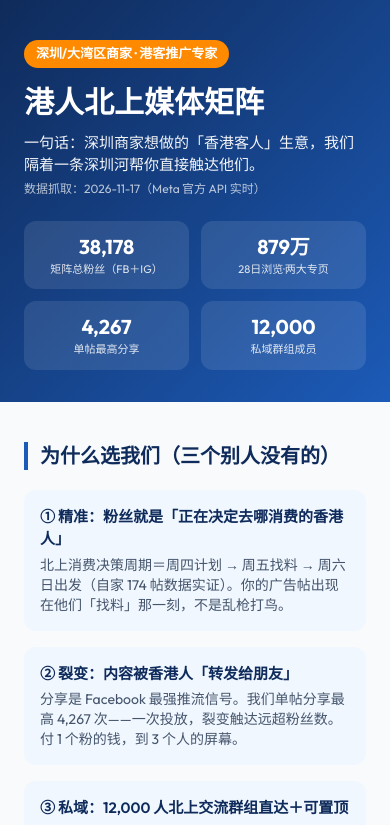
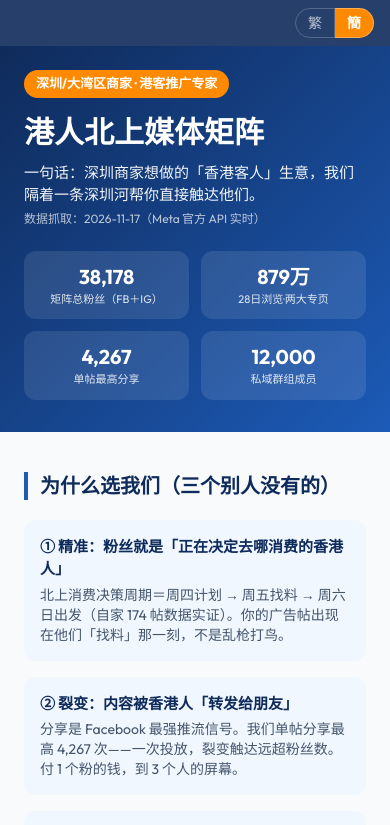
Before and after one commit to zzzzzerozzzz/podcast-web, a Next.js app: page / in a window 390 px wide. Shown: the top 825 px of the page. Built offline with nearby package versions, Linux system fonts and the light colour scheme.

Commit message:
加繁簡一鍵切換（頂部sticky掣＋localStorage記憶＋自動偵測zh-HK/TW預設繁體）

```diff
--- a/app/page.tsx
+++ b/app/page.tsx
@@ -1,13 +1,129 @@
+"use client";
+
 /* eslint-disable @next/next/no-img-element */
 
-const stats = [
+import { useEffect, useState } from "react";
+
+type Lang = "hk" | "cn";
+
+const T = {
+  hk: {
+    badge: "深圳/大灣區商家 · 港客推廣專家",
+    h1: "港人北上媒體矩陣",
+    tagline: "一句話：深圳商家想做嘅「香港客人」生意，我哋隔住一條深圳河幫你直接觸達佢哋。",
+    dateNote: "數據抓取：2026-11-17（Meta 官方 API 實時）",
+    stats: [
+      { value: "38,178", label: "矩陣總粉絲（FB＋IG）" },
+      { value: "879萬", label: "28日瀏覽·兩大專頁" },
+      { value: "4,267", label: "單帖最高分享" },
+      { value: "12,000", label: "私域群組成員" },
+    ],
+    sellingTitle: "點解揀我哋（三個別人冇嘅）",
+    points: [
+      {
+        title: "① 精準：粉絲就係「正在決定去邊消費嘅香港人」",
+        body: "北上消費決策週期＝週四計劃 → 週五搵料 → 週六日出發（自家 174 帖數據實證）。你嘅廣告帖出現喺佢哋「搵料」嗰一刻，唔係亂槍打鳥。",
+      },
+      {
+        title: "② 裂變：內容被香港人「轉發俾朋友」",
+        body: "分享係 Facebook 最強推流訊號。我哋單帖分享最高 4,267 次——一次投放，裂變觸及遠超粉絲數。俾 1 個粉嘅錢，到 3 個人嘅屏幕。",
+      },
+      {
+        title: "③ 私域：12,000 人北上交流群組直達＋可置頂",
+        body: "專頁帖之外，群組帖直達 12,000 個活躍問「去邊食去邊玩」嘅香港人，可置頂 7-14 日持續曝光——呢個係廣告投放買唔到嘅。",
+      },
+    ],
+    dashTitle: "後台實錄：28 天增長（兩大專頁官方數據）",
+    dashes: [
+      { name: "大灣區北上攻略情報站 · 12,094 追蹤" },
+      { name: "深圳美食住宿｜港人北上攻略 · 7,135 追蹤" },
+    ],
+    dashNumLabels: [
+      { v: "465萬", l: "瀏覽（28日）↑160%" },
+      { v: "147,595", l: "互動 ↑56%" },
+      { v: "+7,497", l: "新追蹤 ↑233%" },
+    ],
+    dashNumLabels2: [
+      { v: "414萬", l: "瀏覽（28日）↑293%" },
+      { v: "154,612", l: "互動 ↑233%" },
+      { v: "+6,330", l: "新追蹤 ↑708%" },
+    ],
+    dashSum:
+      "兩頁合計：28 天 879 萬瀏覽、30.2 萬次互動、新增 13,827 追蹤——日均 31 萬曝光嘅高速增長流量池，你嘅廣告帖進入嘅唔係死水一潭。",
+    caseTitle: "實績案例：深圳灣展覽推廣",
+    caseName: "史前星球恐龍展（深圳灣萬象城 BASE）· 2026-09",
+    caseNums: [
+      { v: "13,186", l: "觀看（2日）" },
+      { v: "85", l: "條留言查詢" },
+      { v: "1.3×", l: "觀看 ÷ 粉絲數" },
+    ],
+    caseBody:
+      "單條推廣帖帶動大量「點去/幾多錢」私訊查詢，全部引導至場館資訊同港人交通路線（福田/羅湖→11號線後海站）。觀看數超粉絲數＝平台演算法額外推流。",
+    topTitle: "近30日代表作（真實數據）",
+    topPosts: [
+      { name: "深圳科技地標帖", likes: 2640, shares: 4267 },
+      { name: "廣州北京路帖", likes: 2047, shares: 3026 },
+      { name: "深圳森林商場帖", likes: 854, shares: 214 },
+      { name: "地鐵6號線帖", likes: 772, shares: 94 },
+      { name: "鹽田一日遊帖", likes: 593, shares: 97 },
+    ],
+    likeWord: "讚",
+    shareWord: "分享（裂變觸及）",
+    lineupTitle: "媒體陣容",
+    lineupHead: ["媒體", "粉絲", "定位"],
+    lineup: [
+      { name: "大灣區北上攻略情報站", fans: "12,094", note: "大灣區食玩買攻略＋影片" },
+      { name: "廣東美食旅遊攻略", fans: "10,469", note: "廣東省美食旅遊（12/25 恢復全量）" },
+      { name: "深圳美食住宿｜港人北上攻略", fans: "7,135", note: "深圳食住買專頁（28日 +708% 增長中）" },
+      { name: "FB群組·深圳食玩買｜廣州美食｜港人北上交流", fans: "約12,000", note: "私域直達＋置頂" },
+      { name: "IG @cantonesefoodtravelguide", fans: "4,775", note: "廣東/深圳影片同步（兩個月 +36%）" },
+      { name: "IG @chinatravelhack", fans: "3,705", note: "中國旅遊影片同步（兩個月 +24%）" },
+    ],
+    priceTitle: "合作方案（HK$）",
+    singleTitle: "單項",
+    priceWord: "價",
+    singles: [
+      ["專頁圖文帖（1專頁1帖）", "$500-800"],
+      ["專頁影片帖 Reel（60-90s 配音字幕）", "$800-1,500"],
+      ["探店合作（商家出餐/門票）", "互惠＋$300-600"],
+      ["群組情報帖（12,000成員直達）", "$300-800"],
+      ["群組置頂 7日／14日", "+$600／+$1,000"],
+      ["IG 同步加購", "+$200/帖"],
+    ],
+    packages: [
+      { tag: "🔥 首單體驗", name: "$688 體驗組", body: "專頁圖文 1 帖＋群組情報帖 1 帖（原價約 $900，先試效果）" },
+      { tag: "🎯 週末爆點", name: "$1,880", body: "週四/五黃金檔 2 條影片＋群組置頂 3 日（卡準「週五搵料」決策點）" },
+      { tag: "🚀 全矩陣", name: "$2,800", body: "3 專頁＋IG＋群組置頂 7 日（單買 $3,500+）" },
+      { tag: "📅 包月檔", name: "$3,880/月", body: "每月 2 影片＋2 圖文＋群組 4 帖＋黃金檔優先（3 個月起）" },
+    ],
+    addons:
+      "加購：素材授權 +30-50%｜留言關鍵字→私訊導流 +$150（避 FB 外鏈新政）｜簡體版內容 +$100。對比參考：香港 FB 付費廣告 CPM 約 HK$30-150 另加代理費 12-20%。",
+    whyTitle: "值得投放嘅四個理由",
+    why: [
+      "北上決策週期＝週四計劃→週五搵料→週六日行動，廣告帖黃金檔對位",
+      "單帖分享 1,000-4,267，裂變觸及遠超粉絲數",
+      "香港 FB 付費廣告 CPM 約 HK$30-150 另加代理費 12-20%——原生內容帖自帶信任＋精準北上客",
+      "AI 生產線＋真人編輯，30 日 92 帖穩定產能",
+    ],
+    ctaLine: "WhatsApp 即時查詢 · 24 小時內回覆",
+    ctaContact: "【聯絡人／電話待補】｜香港團隊 · 繁簡雙語 · 服務深圳/大灣區商家＋香港品牌",
+    ctaBtn: "WhatsApp 查詢合作",
+    footer:
+      "條款：出稿 7 日內；初稿商家預審一次；合作帖按 Meta 政策標註「付費合作」。數據截至 2026-11-17，報價可議。",
+  },
+  cn: {
+    badge: "深圳/大湾区商家 · 港客推广专家",
+    h1: "港人北上媒体矩阵",
+    tagline: "一句话：深圳商家想做的「香港客人」生意，我们隔着一条深圳河帮你直接触达他们。",
+    dateNote: "数据抓取：2026-11-17（Meta 官方 API 实时）",
+    stats: [
       { value: "38,178", label: "矩阵总粉丝（FB＋IG）" },
       { value: "879万", label: "28日浏览·两大专页" },
       { value: "4,267", label: "单帖最高分享" },
       { value: "12,000", label: "私域群组成员" },
-];
-
-const sellingPoints = [
+    ],
+    sellingTitle: "为什么选我们（三个别人没有的）",
+    points: [
       {
         title: "① 精准：粉丝就是「正在决定去哪消费的香港人」",
         body: "北上消费决策周期＝周四计划 → 周五找料 → 周六日出发（自家 174 帖数据实证）。你的广告帖出现在他们「找料」那一刻，不是乱枪打鸟。",
@@ -20,109 +136,148 @@ const sellingPoints = [
         title: "③ 私域：12,000 人北上交流群组直达＋可置顶",
         body: "专页帖之外，群组帖直达 12,000 个活跃问「去哪吃去哪玩」的香港人，可置顶 7-14 天持续曝光——这是广告投放买不到的。",
       },
-];
-
-const dashboards = [
-  {
-    img: "/dash-gba.jpg",
-    name: "大湾区北上攻略情报站 · 12,094 追踪",
-    nums: [
+    ],
+    dashTitle: "后台实录：28 天增长（两大专页官方数据）",
+    dashes: [
+      { name: "大湾区北上攻略情报站 · 12,094 追踪" },
+      { name: "深圳美食住宿｜港人北上攻略 · 7,135 追踪" },
+    ],
+    dashNumLabels: [
       { v: "465万", l: "浏览（28日）↑160%" },
       { v: "147,595", l: "互动 ↑56%" },
       { v: "+7,497", l: "新追踪 ↑233%" },
     ],
-  },
-  {
-    img: "/dash-sz.jpg",
-    name: "深圳美食住宿｜港人北上攻略 · 7,135 追踪",
-    nums: [
+    dashNumLabels2: [
       { v: "414万", l: "浏览（28日）↑293%" },
       { v: "154,612", l: "互动 ↑233%" },
       { v: "+6,330", l: "新追踪 ↑708%" },
     ],
-  },
-];
-
-const caseNums = [
+    dashSum:
+      "两页合计：28 天 879 万浏览、30.2 万次互动、新增 13,827 追踪——日均 31 万曝光的高速增长流量池，你的广告帖进入的不是死水一潭。",
+    caseTitle: "实绩案例：深圳湾展览推广",
+    caseName: "史前星球恐龙展（深圳湾万象城 BASE）· 2026-09",
+    caseNums: [
       { v: "13,186", l: "观看（2日）" },
       { v: "85", l: "条留言查询" },
       { v: "1.3×", l: "观看 ÷ 粉丝数" },
-];
-
-const topPosts = [
+    ],
+    caseBody:
+      "单条推广帖带动大量「怎么去/多少钱」私讯查询，全部引导至场馆信息与港人交通路线（福田/罗湖→11号线后海站）。观看数超粉丝数＝平台算法额外推流。",
+    topTitle: "近30日代表作（真实数据）",
+    topPosts: [
       { name: "深圳科技地标帖", likes: 2640, shares: 4267 },
       { name: "广州北京路帖", likes: 2047, shares: 3026 },
       { name: "深圳森林商场帖", likes: 854, shares: 214 },
       { name: "地铁6号线帖", likes: 772, shares: 94 },
       { name: "盐田一日游帖", likes: 593, shares: 97 },
-];
-
-const lineup = [
+    ],
+    likeWord: "赞",
+    shareWord: "分享（裂变触达）",
+    lineupTitle: "媒体阵容",
+    lineupHead: ["媒体", "粉丝", "定位"],
+    lineup: [
       { name: "大湾区北上攻略情报站", fans: "12,094", note: "大湾区食玩买攻略＋影片" },
       { name: "广东美食旅游攻略", fans: "10,469", note: "广东省美食旅游（12/25 恢复全量）" },
       { name: "深圳美食住宿｜港人北上攻略", fans: "7,135", note: "深圳食住买专页（28日 +708% 增长中）" },
       { name: "FB群组·深圳食玩买｜广州美食｜港人北上交流", fans: "约12,000", note: "私域直达＋置顶" },
       { name: "IG @cantonesefoodtravelguide", fans: "4,775", note: "广东/深圳影片同步（两个月 +36%）" },
       { name: "IG @chinatravelhack", fans: "3,705", note: "中国旅游影片同步（两个月 +24%）" },
-];
-
-const singleRates = [
+    ],
+    priceTitle: "合作方案（HK$）",
+    singleTitle: "单项",
+    priceWord: "价",
+    singles: [
       ["专页图文帖（1专页1帖）", "$500-800"],
       ["专页视频帖 Reel（60-90s 配音字幕）", "$800-1,500"],
       ["探店合作（商家出餐/门票）", "互惠＋$300-600"],
       ["群组情报帖（12,000成员直达）", "$300-800"],
       ["群组置顶 7日／14日", "+$600／+$1,000"],
       ["IG 同步加购", "+$200/帖"],
-];
-
-const packages = [
-  {
-    tag: "🔥 首单体验",
-    name: "$688 体验组",
-    body: "专页图文 1 帖＋群组情报帖 1 帖（原价约 $900，先试效果）",
-  },
-  {
-    tag: "🎯 周末爆点",
-    name: "$1,880",
-    body: "周四/五黄金档 2 条视频＋群组置顶 3 日（卡准「周五找料」决策点）",
-  },
-  {
-    tag: "🚀 全矩阵",
-    name: "$2,800",
-    body: "3 专页＋IG＋群组置顶 7 日（单买 $3,500+）",
-  },
-  {
-    tag: "📅 包月档",
-    name: "$3,880/月",
-    body: "每月 2 视频＋2 图文＋群组 4 帖＋黄金档优先（3 个月起）",
-  },
-];
-
-const WHY = [
+    ],
+    packages: [
+      { tag: "🔥 首单体验", name: "$688 体验组", body: "专页图文 1 帖＋群组情报帖 1 帖（原价约 $900，先试效果）" },
+      { tag: "🎯 周末爆点", name: "$1,880", body: "周四/五黄金档 2 条视频＋群组置顶 3 日（卡准「周五找料」决策点）" },
+      { tag: "🚀 全矩阵", name: "$2,800", body: "3 专页＋IG＋群组置顶 7 日（单买 $3,500+）" },
+      { tag: "📅 包月档", name: "$3,880/月", body: "每月 2 视频＋2 图文＋群组 4 帖＋黄金档优先（3 个月起）" },
+    ],
+    addons:
+      "加购：素材授权 +30-50%｜留言关键词→私信导流 +$150（避 FB 外链新政）｜简体版内容 +$100。对比参考：香港 FB 付费广告 CPM 约 HK$30-150 另加代理费 12-20%。",
+    whyTitle: "值得投放的四个理由",
+    why: [
       "北上决策周期＝周四计划→周五找料→周六日行动，广告帖黄金档对位",
       "单帖分享 1,000-4,267，裂变触达远超粉丝数",
       "香港 FB 付费广告 CPM 约 HK$30-150 另加代理费 12-20%——原生内容帖自带信任＋精准北上客",
       "AI 生产线＋真人编辑，30 日 92 帖稳定产能",
-];
+    ],
+    ctaLine: "WhatsApp 即时查询 · 24 小时内回复",
+    ctaContact: "【联络人／电话待补】｜香港团队 · 繁简双语 · 服务深圳/大湾区商家＋香港品牌",
+    ctaBtn: "WhatsApp 查询合作",
+    footer:
+      "条款：出稿 7 日内；初稿商家预审一次；合作帖按 Meta 政策标注「付费合作」。数据截至 2026-11-17，报价可议。",
+  },
+};
 
 export default function Home() {
-  const maxLike = Math.max(...topPosts.map((p) => p.likes));
+  const [lang, setLang] = useState<Lang>("cn");
+
+  useEffect(() => {
+    const saved = typeof window !== "undefined" ? window.localStorage.getItem("mk-lang") : null;
+    if (saved === "hk" || saved === "cn") {
+      setLang(saved);
+      return;
+    }
+    const loc = typeof navigator !== "undefined" ? navigator.language : "";
+    if (loc.startsWith("zh-HK") || loc.startsWith("zh-TW") || loc.startsWith("zh-MO")) {
+      setLang("hk");
+    }
+  }, []);
+
+  const switchLang = (l: Lang) => {
+    setLang(l);
+    try {
+      window.localStorage.setItem("mk-lang", l);
+    } catch {}
+  };
+
+  const t = T[lang];
+  const maxLike = Math.max(...t.topPosts.map((p) => p.likes));
+  const dashNums = [t.dashNumLabels, t.dashNumLabels2];
 
   return (
     <main className="min-h-screen bg-slate-50">
+      {/* Lang toggle */}
+      <div className="sticky top-0 z-10 bg-[#0f2b5b]/90 backdrop-blur text-white text-sm">
+        <div className="max-w-2xl mx-auto flex justify-end px-4 py-2">
+          <button
+            onClick={() => switchLang("hk")}
+            className={`px-3 py-1 rounded-l-full border border-white/30 ${
+              lang === "hk" ? "bg-[#ff8a00] font-bold" : "opacity-70"
+            }`}
+          >
+            繁
+          </button>
+          <button
+            onClick={() => switchLang("cn")}
+            className={`px-3 py-1 rounded-r-full border border-l-0 border-white/30 ${
+              lang === "cn" ? "bg-[#ff8a00] font-bold" : "opacity-70"
+            }`}
+          >
+            簡
+          </button>
+        </div>
+      </div>
+
       {/* Hero */}
-      <section className="bg-gradient-to-br from-[#0f2b5b] to-[#1c5bb8] text-white px-6 pt-10 pb-8">
+      <section className="bg-gradient-to-br from-[#0f2b5b] to-[#1c5bb8] text-white px-6 pt-6 pb-8">
         <div className="max-w-2xl mx-auto">
           <span className="inline-block bg-[#ff8a00] text-[13px] font-bold rounded-full px-3 py-1 mb-4">
-            深圳/大湾区商家 · 港客推广专家
+            {t.badge}
           </span>
-          <h1 className="text-3xl md:text-4xl font-bold mb-3">港人北上媒体矩阵</h1>
-          <p className="text-[15px] opacity-95 mb-1">
-            一句话：深圳商家想做的「香港客人」生意，我们隔着一条深圳河帮你直接触达他们。
-          </p>
-          <p className="text-xs opacity-70 mb-6">数据抓取：2026-11-17（Meta 官方 API 实时）</p>
+          <h1 className="text-3xl md:text-4xl font-bold mb-3">{t.h1}</h1>
+          <p className="text-[15px] opacity-95 mb-1">{t.tagline}</p>
+          <p className="text-xs opacity-70 mb-6">{t.dateNote}</p>
           <div className="grid grid-cols-2 md:grid-cols-4 gap-3">
-            {stats.map((s) => (
+            {t.stats.map((s) => (
               <div key={s.label} className="bg-white/10 rounded-xl px-3 py-3 text-center">
                 <div className="text-xl font-bold">{s.value}</div>
                 <div className="text-[11px] opacity-85">{s.label}</div>
@@ -136,10 +291,10 @@ export default function Home() {
       <section className="px-6 py-10">
         <div className="max-w-2xl mx-auto">
           <h2 className="text-xl font-bold text-[#0f2b5b] border-l-4 border-[#1c5bb8] pl-3 mb-5">
-            为什么选我们（三个别人没有的）
+            {t.sellingTitle}
           </h2>
           <div className="space-y-4">
-            {sellingPoints.map((p) => (
+            {t.points.map((p) => (
               <div key={p.title} className="bg-[#f0f7ff] rounded-xl p-4">
                 <h3 className="font-semibold text-[#0f2b5b] text-[15px] mb-1">{p.title}</h3>
                 <p className="text-sm text-slate-600">{p.body}</p>
@@ -153,14 +308,14 @@ export default function Home() {
       <section className="px-6 pb-4">
         <div className="max-w-2xl mx-auto">
           <h2 className="text-xl font-bold text-[#0f2b5b] border-l-4 border-[#1c5bb8] pl-3 mb-5">
-            后台实录：28 天增长（两大专页官方数据）
+            {t.dashTitle}
           </h2>
           <div className="grid md:grid-cols-2 gap-4">
-            {dashboards.map((d) => (
+            {t.dashes.map((d, i) => (
               <div key={d.name} className="bg-[#f0f7ff] rounded-xl p-4">
                 <h3 className="font-semibold text-[#0f2b5b] text-[14px] mb-3">{d.name}</h3>
                 <div className="grid grid-cols-3 gap-2 mb-3">
-                  {d.nums.map((n) => (
+                  {dashNums[i].map((n) => (
                     <div key={n.l} className="bg-white rounded-lg py-2 px-1 text-center">
                       <div className="text-base font-bold text-[#c2410c]">{n.v}</div>
                       <div className="text-[10px] text-slate-500">{n.l}</div>
@@ -168,16 +323,14 @@ export default function Home() {
                   ))}
                 </div>
                 <img
-                  src={d.img}
-                  alt={`${d.name} 后台截图`}
+                  src={i === 0 ? "/dash-gba.jpg" : "/dash-sz.jpg"}
+                  alt={d.name}
                   className="w-full rounded-lg border border-slate-200"
                 />
               </div>
             ))}
           </div>
-          <p className="text-sm text-slate-600 mt-4">
-            两页合计：28 天 <b>879 万浏览</b>、30.2 万次互动、新增 13,827 追踪——日均 31 万曝光的高速增长流量池，你的广告帖进入的不是死水一潭。
-          </p>
+          <p className="text-sm text-slate-600 mt-4">{t.dashSum}</p>
         </div>
       </section>
 
@@ -185,23 +338,19 @@ export default function Home() {
       <section className="px-6 py-8">
         <div className="max-w-2xl mx-auto">
           <h2 className="text-xl font-bold text-[#0f2b5b] border-l-4 border-[#1c5bb8] pl-3 mb-5">
-            实绩案例：深圳湾展览推广
+            {t.caseTitle}
           </h2>
           <div className="bg-[#f0f7ff] rounded-xl p-4">
-            <h3 className="font-semibold text-[#0f2b5b] text-[15px]">
-              史前星球恐龙展（深圳湾万象城 BASE）· 2026-09
-            </h3>
+            <h3 className="font-semibold text-[#0f2b5b] text-[15px]">{t.caseName}</h3>
             <div className="grid grid-cols-3 gap-2 my-3">
-              {caseNums.map((n) => (
+              {t.caseNums.map((n) => (
                 <div key={n.l} className="bg-white rounded-lg py-2 px-1 text-center">
                   <div className="text-base font-bold text-[#c2410c]">{n.v}</div>
                   <div className="text-[10px] text-slate-500">{n.l}</div>
                 </div>
               ))}
             </div>
-            <p className="text-sm text-slate-600">
-              单条推广帖带动大量「怎么去/多少钱」私讯查询，全部引导至场馆信息与港人交通路线（福田/罗湖→11号线后海站）。观看数超粉丝数＝平台算法额外推流。
-            </p>
+            <p className="text-sm text-slate-600">{t.caseBody}</p>
           </div>
         </div>
       </section>
@@ -210,15 +359,16 @@ export default function Home() {
       <section className="px-6 pb-8">
         <div className="max-w-2xl mx-auto">
           <h2 className="text-xl font-bold text-[#0f2b5b] border-l-4 border-[#1c5bb8] pl-3 mb-5">
-            近30日代表作（真实数据）
+            {t.topTitle}
           </h2>
           <div className="bg-white rounded-xl border border-slate-100 p-4">
-            {topPosts.map((p) => (
+            {t.topPosts.map((p) => (
               <div key={p.name} className="mb-3">
                 <div className="flex justify-between text-[13px] mb-1">
                   <span>{p.name}</span>
                   <span className="text-slate-500">
-                    赞 {p.likes.toLocaleString()}｜分享 {p.shares.toLocaleString()}
+                    {t.likeWord} {p.likes.toLocaleString()}｜{lang === "hk" ? "分享" : "分享"}{" "}
+                    {p.shares.toLocaleString()}
                   </span>
                 </div>
                 <div className="h-3.5 bg-slate-100 rounded overflow-hidden mb-1">
@@ -237,9 +387,9 @@ export default function Home() {
             ))}
             <p className="text-[11px] text-slate-500 mt-1">
               <span className="inline-block w-2.5 h-2.5 bg-[#1c5bb8] rounded-sm mr-1 align-middle" />
-              赞
+              {t.likeWord}
               <span className="inline-block w-2.5 h-2.5 bg-[#ff8a00] rounded-sm mr-1 ml-3 align-middle" />
-              分享（裂变触达）
+              {t.shareWord}
             </p>
           </div>
         </div>
@@ -249,19 +399,19 @@ export default function Home() {
       <section className="px-6 pb-8">
         <div className="max-w-2xl mx-auto">
           <h2 className="text-xl font-bold text-[#0f2b5b] border-l-4 border-[#1c5bb8] pl-3 mb-5">
-            媒体阵容
+            {t.lineupTitle}
           </h2>
           <div className="bg-white rounded-xl border border-slate-100 overflow-hidden">
             <table className="w-full text-sm">
               <thead>
                 <tr className="bg-[#eef2fa] text-[#0f2b5b] text-left">
-                  <th className="px-3 py-2">媒体</th>
-                  <th className="px-3 py-2">粉丝</th>
-                  <th className="px-3 py-2 hidden md:table-cell">定位</th>
+                  <th className="px-3 py-2">{t.lineupHead[0]}</th>
+                  <th className="px-3 py-2">{t.lineupHead[1]}</th>
+                  <th className="px-3 py-2 hidden md:table-cell">{t.lineupHead[2]}</th>
                 </tr>
               </thead>
               <tbody>
-                {lineup.map((m) => (
+                {t.lineup.map((m) => (
                   <tr key={m.name} className="border-t border-slate-100">
                     <td className="px-3 py-2">{m.name}</td>
                     <td className="px-3 py-2 font-bold text-[#0f2b5b] whitespace-nowrap">{m.fans}</td>
@@ -271,7 +421,7 @@ export default function Home() {
               </tbody>
             </table>
             <div className="md:hidden px-3 pb-3 space-y-1">
-              {lineup.map((m) => (
+              {t.lineup.map((m) => (
                 <p key={m.name} className="text-[11px] text-slate-500">
                   · {m.name}：{m.note}
                 </p>
@@ -285,18 +435,18 @@ export default function Home() {
       <section className="px-6 pb-8">
         <div className="max-w-2xl mx-auto">
           <h2 className="text-xl font-bold text-[#0f2b5b] border-l-4 border-[#1c5bb8] pl-3 mb-5">
-            合作方案（HK$）
+            {t.priceTitle}
           </h2>
           <div className="bg-white rounded-xl border border-slate-100 overflow-hidden mb-5">
             <table className="w-full text-sm">
               <thead>
                 <tr className="bg-[#eef2fa] text-[#0f2b5b] text-left">
-                  <th className="px-3 py-2">单项</th>
-                  <th className="px-3 py-2">价</th>
+                  <th className="px-3 py-2">{t.singleTitle}</th>
+                  <th className="px-3 py-2">{t.priceWord}</th>
                 </tr>
               </thead>
               <tbody>
-                {singleRates.map(([k, v]) => (
+                {t.singles.map(([k, v]) => (
                   <tr key={k} className="border-t border-slate-100">
                     <td className="px-3 py-2">{k}</td>
                     <td className="px-3 py-2 font-bold text-[#c2410c] whitespace-nowrap">{v}</td>
@@ -306,7 +456,7 @@ export default function Home() {
             </table>
           </div>
           <div className="grid md:grid-cols-2 gap-3">
-            {packages.map((p) => (
+            {t.packages.map((p) => (
               <div key={p.name} className="bg-[#fff7e6] rounded-xl p-4">
                 <div className="text-[13px] text-[#c2410c] font-bold mb-1">{p.tag}</div>
                 <div className="text-lg font-bold text-slate-800 mb-1">{p.name}</div>
@@ -314,10 +464,7 @@ export default function Home() {
               </div>
             ))}
           </div>
-          <p className="text-xs text-slate-500 mt-4">
-            加购：素材授权 +30-50%｜留言关键词→私信导流 +$150（避 FB
-            外链新政）｜简体版内容 +$100。对比参考：香港 FB 付费广告 CPM 约 HK$30-150 另加代理费 12-20%。
-          </p>
+          <p className="text-xs text-slate-500 mt-4">{t.addons}</p>
         </div>
       </section>
 
@@ -325,10 +472,10 @@ export default function Home() {
       <section className="px-6 pb-8">
         <div className="max-w-2xl mx-auto">
           <h2 className="text-xl font-bold text-[#0f2b5b] border-l-4 border-[#1c5bb8] pl-3 mb-5">
-            值得投放的四个理由
+            {t.whyTitle}
           </h2>
           <ul className="space-y-2">
-            {WHY.map((w) => (
+            {t.why.map((w) => (
               <li key={w} className="text-sm text-slate-600 flex gap-2">
                 <span className="text-[#ff8a00] font-bold">✓</span>
                 {w}
@@ -341,24 +488,19 @@ export default function Home() {
       {/* CTA */}
       <section className="bg-[#0f2b5b] text-white px-6 py-10 text-center">
         <div className="max-w-2xl mx-auto">
-          <p className="text-lg font-bold mb-2">WhatsApp 即时查询 · 24 小时内回复</p>
-          <p className="text-sm opacity-85 mb-6">
-            【联络人／电话待补】｜香港团队 · 繁简双语 · 服务深圳/大湾区商家＋香港品牌
-          </p>
+          <p className="text-lg font-bold mb-2">{t.ctaLine}</p>
+          <p className="text-sm opacity-85 mb-6">{t.ctaContact}</p>
           <a
             href="https://wa.me/"
             className="inline-block bg-[#ff8a00] text-white font-bold rounded-full px-8 py-3"
           >
-            WhatsApp 查询合作
+            {t.ctaBtn}
           </a>
         </div>
       </section>
 
       <footer className="bg-slate-100 px-6 py-5">
-        <p className="max-w-2xl mx-auto text-[11px] text-slate-400 text-center">
-          条款：出稿 7 日内；初稿商家预审一次；合作帖按 Meta 政策标注「付费合作」。数据截至
-          2026-11-17，报价可议。
-        </p>
+        <p className="max-w-2xl mx-auto text-[11px] text-slate-400 text-center">{t.footer}</p>
       </footer>
     </main>
   );
```
Lines whose indentation alone changed are shown as unchanged.
